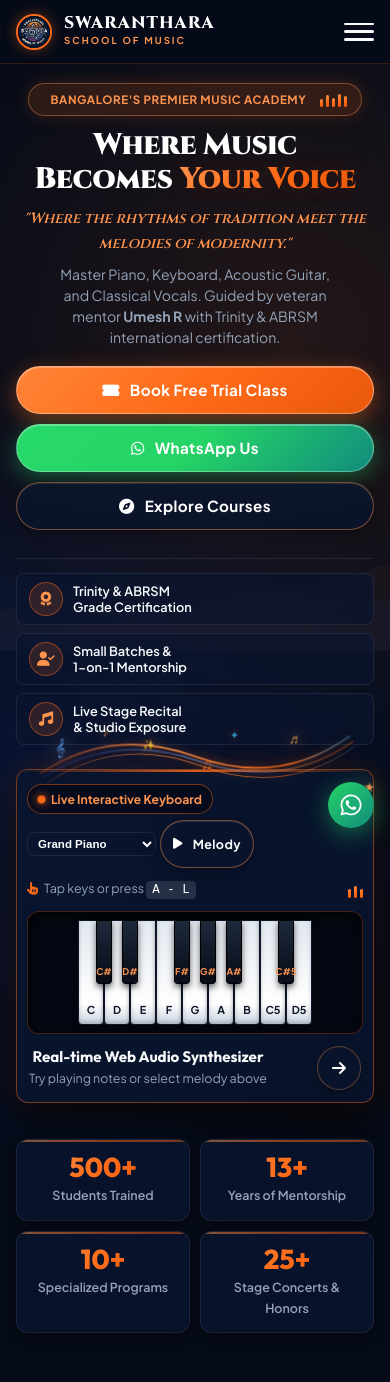
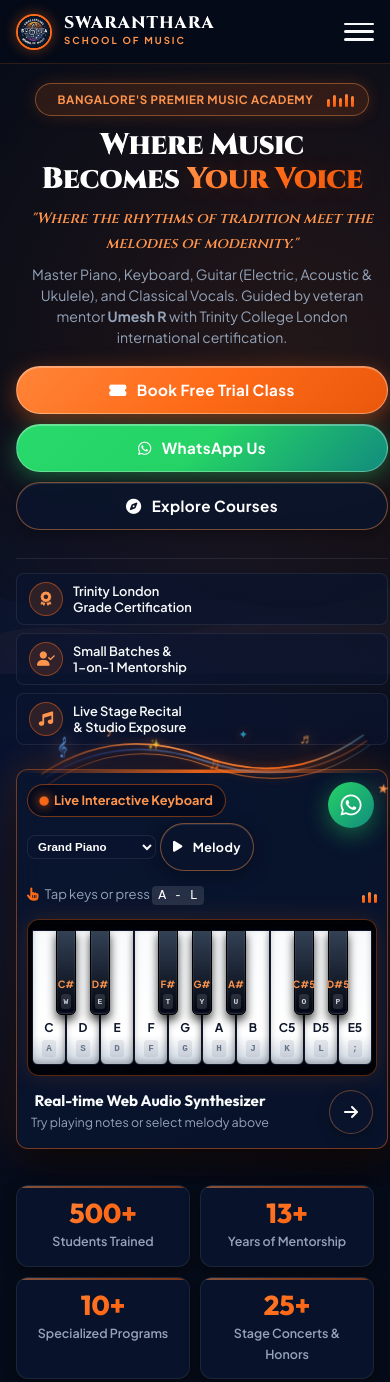
Before and after one commit to Preton24/Swaranthara, a website built with Vite: page index.html in a window 390 px wide. Shown: the top 1382 px of the page. Built offline with nearby package versions, Linux system fonts and the light colour scheme; animation ran at ten frames a second; some icons are missing.

Commit message:
Keyboard

```diff
--- a/css/style.css
+++ b/css/style.css
@@ -849,8 +849,8 @@
   position: relative;
   z-index: 3;
   display: grid;
-  grid-template-columns: 1.15fr 0.85fr;
-  gap: 46px;
+  grid-template-columns: 1.02fr 0.98fr;
+  gap: 36px;
   align-items: center;
 }
 
@@ -1053,11 +1053,11 @@
 }
 
 .hero-synth-card {
-  padding: 20px 16px 14px;
+  padding: 22px 20px 16px;
   background: var(--bg-card);
-  border: 1px solid var(--border-bright);
+  border: 1.5px solid var(--border-bright);
   border-radius: var(--radius-lg);
-  box-shadow: var(--shadow-lg), 0 0 30px rgba(255, 107, 24, 0.15);
+  box-shadow: var(--shadow-lg), 0 0 40px rgba(255, 107, 24, 0.22);
   position: relative;
   overflow: hidden;
   backdrop-filter: blur(16px);
@@ -1070,9 +1070,9 @@
   top: 0;
   left: 0;
   right: 0;
-  height: 2px;
+  height: 2.5px;
   background: linear-gradient(90deg, transparent, var(--primary-orange), transparent);
-  opacity: 0.85;
+  opacity: 0.9;
 }
 
 .hero-synth-top {
@@ -1081,7 +1081,7 @@
   justify-content: space-between;
   flex-wrap: wrap;
   gap: 8px;
-  margin-bottom: 10px;
+  margin-bottom: 12px;
 }
 
 .hero-synth-badge {
@@ -1089,20 +1089,20 @@
   align-items: center;
   gap: 6px;
   background: rgba(6, 12, 29, 0.95);
-  padding: 4px 10px;
+  padding: 5px 12px;
   border-radius: var(--radius-full);
   border: 1px solid var(--border-bright);
   color: var(--primary-orange-light);
-  font-size: 0.76rem;
+  font-size: 0.8rem;
   font-weight: 700;
 }
 
 .pulse-dot {
-  width: 7px;
-  height: 7px;
+  width: 8px;
+  height: 8px;
   border-radius: 50%;
   background: var(--primary-orange);
-  box-shadow: 0 0 8px var(--primary-orange);
+  box-shadow: 0 0 10px var(--primary-orange);
   animation: pulse 2s infinite;
 }
 
@@ -1115,16 +1115,16 @@
 .hero-synth-controls {
   display: flex;
   align-items: center;
-  gap: 6px;
+  gap: 8px;
 }
 
 .synth-select {
-  background: rgba(10, 21, 46, 0.9);
-  border: 1px solid var(--border-subtle);
+  background: rgba(10, 21, 46, 0.95);
+  border: 1.5px solid var(--border-subtle);
   color: #ffffff;
-  padding: 5px 10px;
+  padding: 6px 12px;
   border-radius: var(--radius-sm);
-  font-size: 0.78rem;
+  font-size: 0.82rem;
   font-weight: 600;
   outline: none;
   cursor: pointer;
@@ -1135,9 +1135,9 @@
 }
 
 .hero-synth-helper {
-  font-size: 0.78rem;
+  font-size: 0.82rem;
   color: var(--text-muted);
-  margin-bottom: 10px;
+  margin-bottom: 12px;
   display: flex;
   align-items: center;
   justify-content: space-between;
@@ -1147,11 +1147,11 @@
 .piano-wrapper {
   display: flex;
   justify-content: center;
-  background: #040711;
-  padding: 8px;
+  background: #02050e;
+  padding: 14px 10px;
   border-radius: var(--radius-md);
-  border: 1px solid rgba(255, 107, 24, 0.25);
-  box-shadow: inset 0 4px 12px rgba(0, 0, 0, 0.8);
+  border: 1.5px solid rgba(255, 107, 24, 0.35);
+  box-shadow: inset 0 6px 18px rgba(0, 0, 0, 0.85), 0 0 25px rgba(255, 107, 24, 0.15);
   position: relative;
   width: 100%;
   overflow-x: auto;
@@ -1177,59 +1177,68 @@
 }
 
 .piano-key.white {
-  width: 34px;
-  height: 135px;
-  background: linear-gradient(180deg, #e2e8f0 0%, #ffffff 80%, #cbd5e1 100%);
-  border: 1px solid #0f172a;
-  border-radius: 0 0 4px 4px;
+  width: 48px;
+  height: 185px;
+  background: linear-gradient(180deg, #f8fafc 0%, #ffffff 78%, #cbd5e1 100%);
+  border: 1.5px solid #0f172a;
+  border-radius: 0 0 6px 6px;
   z-index: 1;
-  padding-bottom: 6px;
-  box-shadow: inset 0 -2px 4px rgba(0, 0, 0, 0.2), 0 2px 4px rgba(0, 0, 0, 0.3);
+  padding-bottom: 10px;
+  box-shadow: inset 0 -3px 6px rgba(0, 0, 0, 0.2), 0 4px 8px rgba(0, 0, 0, 0.4);
 }
 
 .piano-key.white .key-label {
+  font-size: 0.82rem;
+  font-weight: 800;
+  color: #0f172a;
+}
+
+.piano-key.white .key-hint {
+  font-size: 0.65rem;
+  font-family: monospace;
+  color: #64748b;
+  font-weight: 700;
+  background: rgba(15, 23, 42, 0.08);
+  padding: 1px 4px;
+  border-radius: 3px;
+  margin-top: 2px;
+}
+
+.piano-key.black {
+  width: 28px;
+  height: 116px;
+  background: linear-gradient(180deg, #334155 0%, #090e1a 85%, #020617 100%);
+  border: 1.5px solid #000000;
+  border-radius: 0 0 5px 5px;
+  z-index: 2;
+  margin-left: -14px;
+  margin-right: -14px;
+  padding-bottom: 8px;
+  box-shadow: 0 5px 10px rgba(0, 0, 0, 0.75), inset 0 -1px 2px rgba(255, 255, 255, 0.2);
+}
+
+.piano-key.black .key-label {
   font-size: 0.68rem;
-  font-weight: 700;
-  color: #0f172a;
-}
-
-.piano-key.white .key-hint {
+  font-weight: 800;
+  color: var(--primary-orange-light);
+}
+
+.piano-key.black .key-hint {
   font-size: 0.55rem;
   font-family: monospace;
-  color: #64748b;
+  color: #cbd5e1;
   font-weight: 600;
-}
-
-.piano-key.black {
-  width: 20px;
-  height: 82px;
-  background: linear-gradient(180deg, #1e293b 0%, #090e1a 90%);
-  border: 1px solid #000000;
-  border-radius: 0 0 3px 3px;
-  z-index: 2;
-  margin-left: -10px;
-  margin-right: -10px;
-  padding-bottom: 5px;
-  box-shadow: 0 3px 6px rgba(0, 0, 0, 0.6);
-}
-
-.piano-key.black .key-label {
-  font-size: 0.58rem;
-  font-weight: 700;
-  color: var(--primary-orange-light);
-}
-
-.piano-key.black .key-hint {
-  font-size: 0.48rem;
-  font-family: monospace;
-  color: #94a3b8;
+  background: rgba(255, 255, 255, 0.12);
+  padding: 1px 3px;
+  border-radius: 3px;
+  margin-top: 2px;
 }
 
 .piano-key.white.active,
 .piano-key.white:active {
   background: linear-gradient(180deg, #ff944d 0%, #ff6b18 100%) !important;
-  box-shadow: 0 0 16px rgba(255, 107, 24, 0.8) !important;
-  transform: translateY(2px);
+  box-shadow: 0 0 20px rgba(255, 107, 24, 0.9) !important;
+  transform: translateY(3px);
 }
 
 .piano-key.white.active .key-label,
@@ -1240,8 +1249,8 @@
 .piano-key.black.active,
 .piano-key.black:active {
   background: linear-gradient(180deg, #ff7a1a 0%, #c2410c 100%) !important;
-  box-shadow: 0 0 16px rgba(255, 107, 24, 0.9) !important;
-  transform: translateY(2px);
+  box-shadow: 0 0 20px rgba(255, 107, 24, 0.95) !important;
+  transform: translateY(3px);
 }
 
 .piano-key.black.active .key-label,
@@ -1250,7 +1259,7 @@
 }
 
 .hero-card-footer {
-  padding: 12px 2px 2px;
+  padding: 14px 4px 4px;
   display: flex;
   align-items: center;
   justify-content: space-between;
@@ -2547,21 +2556,33 @@
     justify-content: flex-start;
   }
   .piano-keys {
-    padding: 4px 0;
+    padding: 6px 0;
   }
   .piano-key.white {
-    width: 30px;
-    height: 118px;
+    width: 38px;
+    height: 150px;
+    font-size: 0.75rem;
+    padding-bottom: 7px;
+  }
+  .piano-key.white .key-label {
+    font-size: 0.75rem;
+  }
+  .piano-key.white .key-hint {
+    font-size: 0.58rem;
+  }
+  .piano-key.black {
+    width: 22px;
+    height: 95px;
+    margin-left: -11px;
+    margin-right: -11px;
     font-size: 0.62rem;
     padding-bottom: 5px;
   }
-  .piano-key.black {
-    width: 18px;
-    height: 72px;
-    margin-left: -9px;
-    margin-right: -9px;
-    font-size: 0.52rem;
-    padding-bottom: 4px;
+  .piano-key.black .key-label {
+    font-size: 0.62rem;
+  }
+  .piano-key.black .key-hint {
+    font-size: 0.5rem;
   }
 
   /* Grids & Cards on Phone */
@@ -2694,22 +2715,23 @@
     height: 36px;
   }
   .piano-key.white {
-    width: 26px;
-    height: 105px;
+    width: 34px;
+    height: 135px;
+    font-size: 0.68rem;
+  }
+  .piano-key.black {
+    width: 20px;
+    height: 85px;
+    margin-left: -10px;
+    margin-right: -10px;
     font-size: 0.58rem;
   }
-  .piano-key.black {
-    width: 16px;
-    height: 64px;
-    margin-left: -8px;
-    margin-right: -8px;
+  .key-hint {
+    display: block;
     font-size: 0.48rem;
   }
-  .key-hint {
-    display: none;
-  }
   .key-label {
-    font-size: 0.55rem;
+    font-size: 0.65rem;
   }
   .stat-number {
     font-size: 1.7rem;
--- a/index.html
+++ b/index.html
@@ -160,7 +160,7 @@
         </p>
 
         <p class="hero-description">
-          Master Piano, Keyboard, Acoustic Guitar, and Classical Vocals. Guided by veteran mentor <strong>Umesh R</strong> with Trinity & ABRSM international certification.
+          Master Piano, Keyboard, Guitar (Electric, Acoustic & Ukulele), and Classical Vocals. Guided by veteran mentor <strong>Umesh R</strong> with Trinity College London international certification.
         </p>
 
         <div class="hero-cta-group">
@@ -178,7 +178,7 @@
         <div class="hero-highlights">
           <div class="hero-highlight-item">
             <div class="highlight-icon"><i class="fas fa-award"></i></div>
-            <div class="highlight-text">Trinity & ABRSM<br>Grade Certification</div>
+            <div class="highlight-text">Trinity London<br>Grade Certification</div>
           </div>
           <div class="hero-highlight-item">
             <div class="highlight-icon"><i class="fas fa-user-check"></i></div>
@@ -314,6 +314,14 @@
                 <span class="key-label">D5</span>
                 <span class="key-hint">L</span>
               </div>
+              <div class="piano-key black" data-note="D#5">
+                <span class="key-label">D#5</span>
+                <span class="key-hint">P</span>
+              </div>
+              <div class="piano-key white" data-note="E5">
+                <span class="key-label">E5</span>
+                <span class="key-hint">;</span>
+              </div>
             </div>
           </div>
 
@@ -426,7 +434,7 @@
             <div class="creative-feature-card">
               <div class="creative-feature-icon"><i class="fas fa-graduation-cap"></i></div>
               <div class="creative-feature-info">
-                <h4>Trinity & ABRSM</h4>
+                <h4>Trinity College Exams</h4>
                 <p>Graded international curriculum & certifications.</p>
               </div>
             </div>
@@ -556,7 +564,7 @@
           <div class="program-content">
             <div class="program-meta">
               <span><i class="fas fa-layer-group"></i> All Levels</span>
-              <span><i class="fas fa-certificate"></i> Trinity & ABRSM</span>
+              <span><i class="fas fa-certificate"></i> Trinity London</span>
             </div>
             <h3 class="program-title">Piano & Electronic Keyboard</h3>
             <div class="program-tags-list">
@@ -790,7 +798,7 @@
 
         <div class="glass-card why-card">
           <div class="why-card-icon"><i class="fas fa-certificate"></i></div>
-          <h4>Trinity & ABRSM Exams</h4>
+          <h4>Trinity College Exams</h4>
           <p>Systematic syllabus from Initial Grade to Grade 8 certification.</p>
         </div>
 
@@ -934,7 +942,7 @@
             <div class="faq-icon"><i class="fas fa-chevron-down"></i></div>
           </button>
           <div class="faq-answer">
-            <p>Yes! We provide structured graded training from Initial Grade to Grade 8 for Trinity College London and ABRSM certifications in Electronic Keyboard, Piano, and Western Guitar.</p>
+            <p>Yes! We provide structured graded training from Initial Grade to Grade 8 for Trinity College London certifications in Electronic Keyboard, Piano, and Guitar.</p>
           </div>
         </div>
 
--- a/js/main.js
+++ b/js/main.js
@@ -100,7 +100,8 @@
 const KEYBOARD_MAP = {
   'a': 'C4', 'w': 'C#4', 's': 'D4', 'e': 'D#4', 'd': 'E4',
   'f': 'F4', 't': 'F#4', 'g': 'G4', 'y': 'G#4', 'h': 'A4',
-  'u': 'A#4', 'j': 'B4', 'k': 'C5', 'o': 'C#5', 'l': 'D5'
+  'u': 'A#4', 'j': 'B4', 'k': 'C5', 'o': 'C#5', 'l': 'D5',
+  'p': 'D#5', ';': 'E5'
 };
 
 function playNote(noteName, instrument = 'piano') {
```
Also changed, not shown: dist/about.html, dist/assets/main-Btz1LF-f.js (deleted), dist/assets/main-CJpgrmcU.css (added), dist/assets/main-dAh8VvXt.js (added), dist/assets/main-sQiUaAvV.css (deleted), dist/contact.html, dist/explore.html, dist/gallery.html, dist/index.html.
